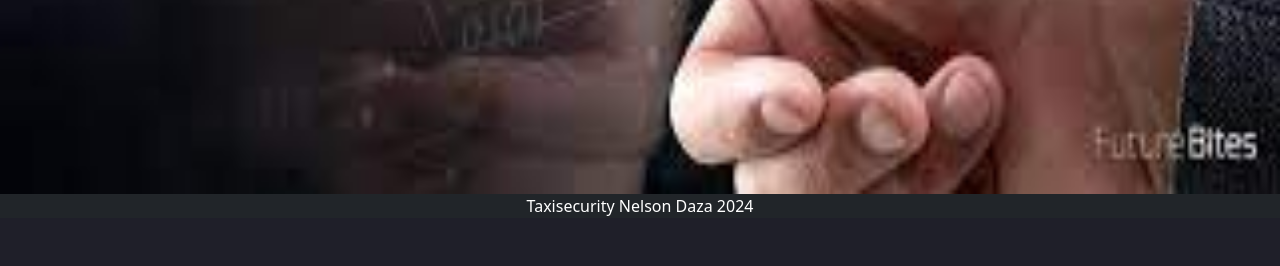
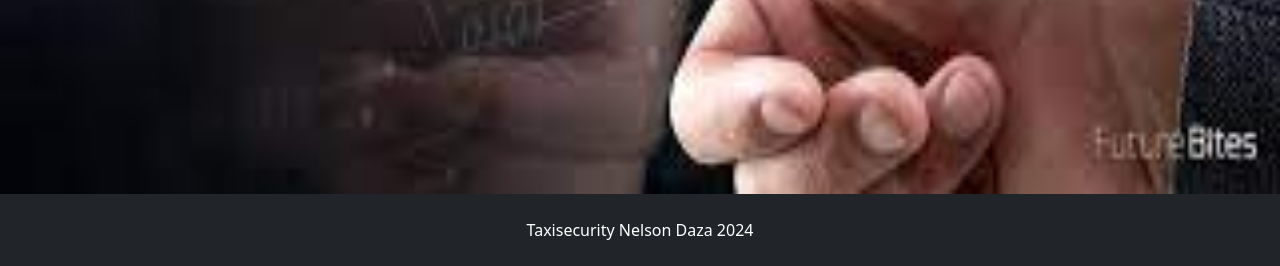
Before and after one commit to o9nelsonjavier/TaxiSecurity, a PHP site: page / in a window 1280 px wide. Shown: the part 662-928 px from the top of the page. Before the commit the page ends 878 px from the top, so only its background shows below. Run offline with PHP 8.4, Linux system fonts and the light colour scheme.

Commit message:
se cambia la fecha al footer

```diff
--- a/Styles.css
+++ b/Styles.css
@@ -20,10 +20,10 @@
 
 .menu{
     background-color:#0F6292 !important;
-    color:white !important;
+   /* color:white !important; */
 }
 
 .nav-item:hover {
     background-color: #FFED00;
-    color: black;
+    color: black !important ;
 }
--- a/index.html
+++ b/index.php
@@ -50,7 +50,7 @@
           <span class="visually-hidden">Next</span>
         </button>
       </div>
-      <div class="col-12 text-white text-center bg-dark">Taxisecurity Nelson Daza 2024</div>
+      <div class="col-12 text-white text-center bg-dark p-4">Taxisecurity Nelson Daza <?php echo date("Y"); ?></div>
     <script src="https://cdn.jsdelivr.net/npm/bootstrap@5.3.3/dist/js/bootstrap.bundle.min.js" integrity="sha384-YvpcrYf0tY3lHB60NNkmXc5s9fDVZLESaAA55NDzOxhy9GkcIdslK1eN7N6jIeHz" crossorigin="anonymous"></script>
 </body>
 </html>
```
